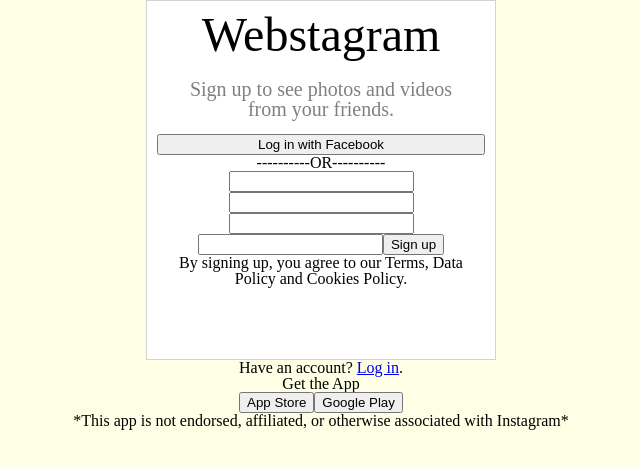
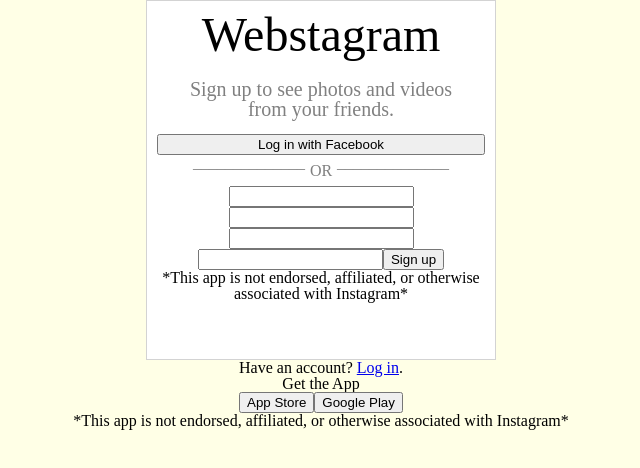
Before and after one commit to MWeber313/ideal-octo-eureka, a React (Create React App) app in the folder frontend/webstagram/: page / in a window 1280 px wide. Shown: the top 468 px of the page, without its empty margins (319-959 px from the left). Built offline with nearby package versions, Linux system fonts and the light colour scheme.

Commit message:
Updated styling from top to or bar, excluding facebook button

```diff
--- a/frontend/webstagram/src/App.css
+++ b/frontend/webstagram/src/App.css
@@ -79,7 +79,21 @@
   margin: 0 auto;
   flex-direction: row;
   align-items: center;
+  color: grey;
 }
+
+.or-bar-line {
+  padding-bottom: 15px;
+  padding-right: 5px;
+  padding-left: 5px;
+}
+
+/* .or-bar-line {
+  width: 100px;
+  background-color: grey;
+  color: grey;
+  height: 10px;
+} */
 
 #hook-text {
   margin-top: 20px;
--- a/frontend/webstagram/src/components/auth/register.js
+++ b/frontend/webstagram/src/components/auth/register.js
@@ -19,9 +19,12 @@
                 <h4 id="hook-text">Sign up to see photos and videos from your friends.</h4>
                 <button>Log in with Facebook</button>
                 <div className="or-bar">
-                    <p>----------</p>
+                    <p className="or-bar-line">______________</p>
+                    <p>OR</p>
+                    <p className="or-bar-line">______________</p>
+                    {/* <hr className="or-bar-line"/>
                     <h4>OR</h4>
-                    <p>----------</p>
+                    <hr size="9" width="50%" color="grey"/> */}
                 </div>
                 <form>
                     <input></input>
@@ -30,8 +33,7 @@
                     <input></input>
                     <button>Sign up</button>
                 </form>
-                <p>By signing up, you agree to our <b>Terms</b>, <b>Data Policy</b> and <b>Cookies Policy</b>.</p>
-            </div>
+                <p>*This app is not endorsed, affiliated, or otherwise associated with Instagram*</p></div>
             <div class="redirect">
                 <p>Have an account? <a href="#">Log in</a>.</p>
             </div>
```
